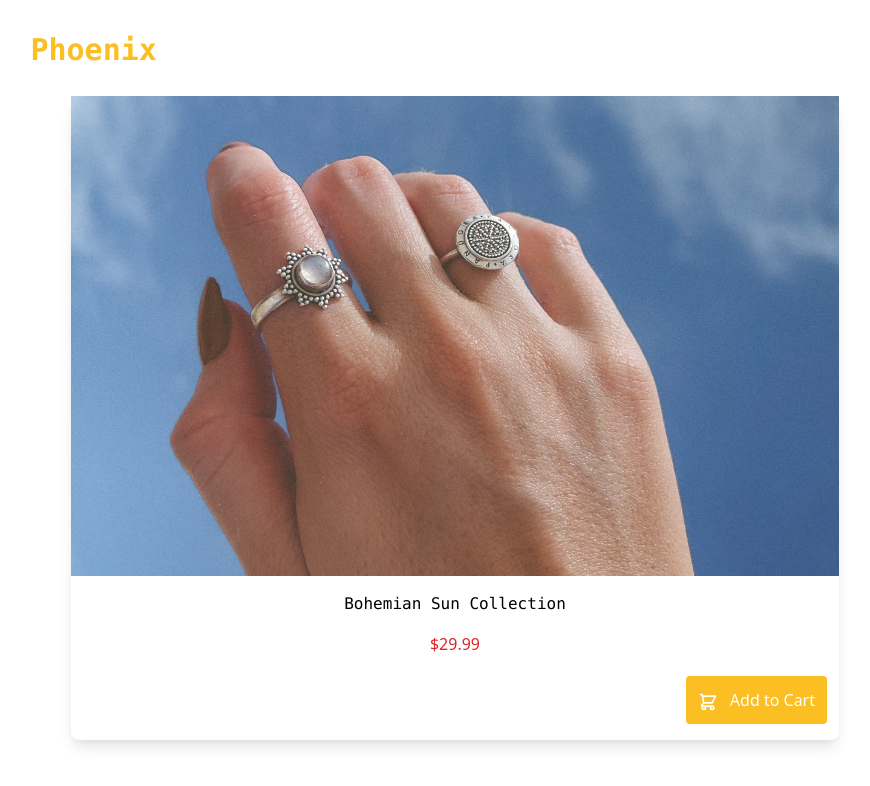
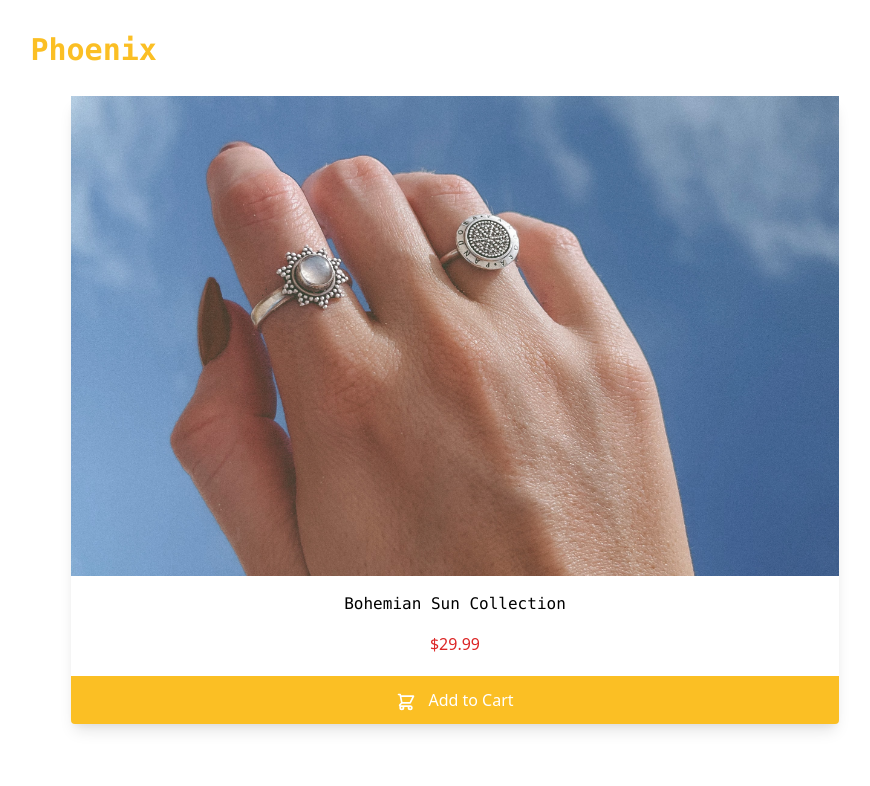
Before and after one commit to TildaDares/shopping-app, a React (Create React App) app: page /shop/bohemian-sun-collection in a window 1280 px wide. Shown: the top 786 px of the page, without its empty margins (185-1055 px from the left). Built offline with nearby package versions, Linux system fonts and the light colour scheme.

Commit message:
removed add to cart button from shop page

```diff
--- a/src/components/Card.js
+++ b/src/components/Card.js
@@ -1,5 +1,4 @@
 import React from "react";
-import { CartSVG } from "./CartSVG.js";
 
 export default function Card(props) {
   const ring = props.ring;
@@ -13,13 +12,6 @@ export default function Card(props) {
       />
       <p className="text-center p-4 font-mono">{ring.desc}</p>
       <p className="text-red-600 text-center pb-5">{ring.price}</p>
-      <button
-        className="p-3 bg-yellow-400 rounded float-right mb-4 text-white mr-3 hover:bg-yellow-500"
-        onClick={() => props.onCartCountChange(ring)}
-      >
-        <CartSVG class="w-5 mr-3 text-white" />
-        Add to Cart
-      </button>
     </div>
   );
 }
--- a/src/components/ShopItem.js
+++ b/src/components/ShopItem.js
@@ -1,6 +1,7 @@
 import React from "react";
 import rings from "./rings";
 import Card from "./Card";
+import { CartSVG } from "./CartSVG.js";
 
 export default function ShopItem(props) {
   const allRings = rings();
@@ -13,6 +14,13 @@ export default function ShopItem(props) {
         height=" h-60vh"
         onCartCountChange={props.onCartCountChange}
       />
+      <button
+        className="p-3 bg-yellow-400 rounded-b text-white mr-3 hover:bg-yellow-500 w-full"
+        onClick={() => props.onCartCountChange(ring)}
+      >
+        <CartSVG class="w-5 mr-3 text-white" />
+        Add to Cart
+      </button>
     </div>
   );
 }
```
